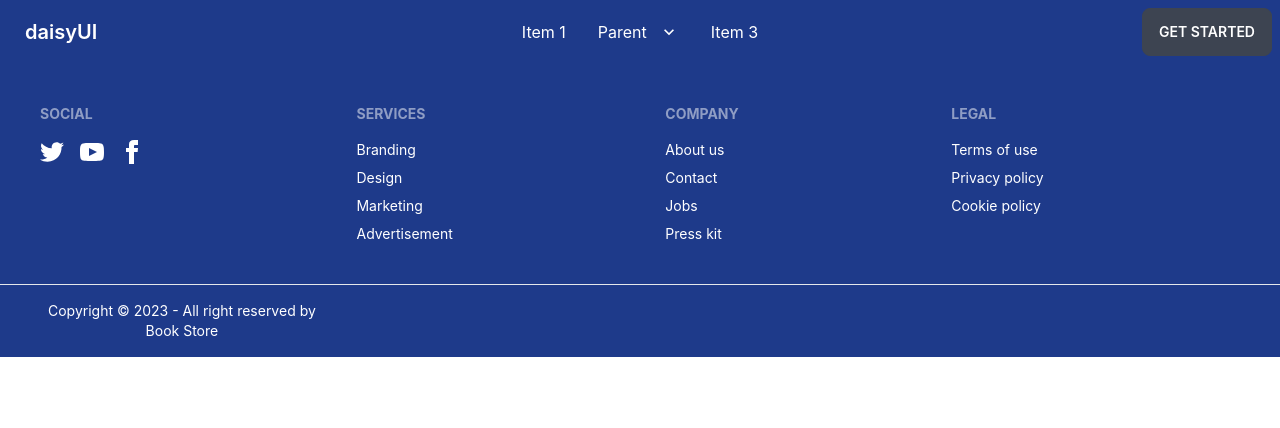
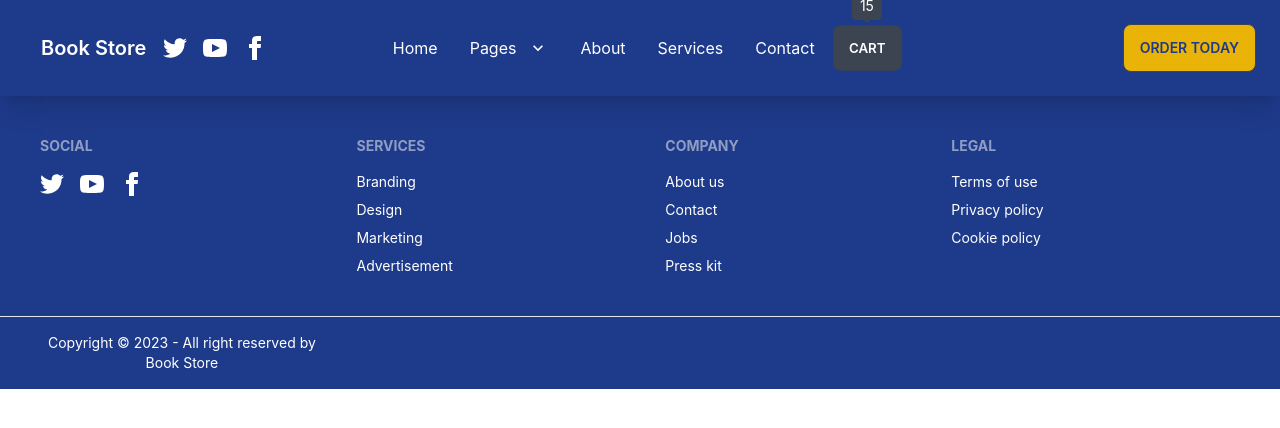
Before and after one commit to imashiqe/book-app, a React (Create React App) app: page / in a window 1280 px wide. Shown: the top 428 px of the page. Built offline with nearby package versions, Linux system fonts and the light colour scheme.

Commit message:
header menu updated

```diff
--- a/package.json
+++ b/package.json
@@ -3,6 +3,9 @@
   "version": "0.1.0",
   "private": true,
   "dependencies": {
+    "@fortawesome/fontawesome-svg-core": "^6.3.0",
+    "@fortawesome/free-regular-svg-icons": "^6.3.0",
+    "@fortawesome/free-solid-svg-icons": "^6.3.0",
     "@testing-library/jest-dom": "^5.16.5",
     "@testing-library/react": "^13.4.0",
     "@testing-library/user-event": "^13.5.0",
--- a/public/index.html
+++ b/public/index.html
@@ -24,7 +24,7 @@
       work correctly both with client-side routing and a non-root public URL.
       Learn how to configure a non-root public URL by running `npm run build`.
     -->
-    <title>React App</title>
+    <title>Book Store</title>
   </head>
   <body>
     <noscript>You need to enable JavaScript to run this app.</noscript>
--- a/src/shared/Header/Header.js
+++ b/src/shared/Header/Header.js
@@ -2,7 +2,7 @@
 
 const Header = () => {
     return (
-        <div className='bg-blue-900'>
+        <div className='bg-blue-900 sticky top-0 z-30 w-full px-2 py-4  sm:px-4 shadow-xl'>
             <div className='container m-auto'>
             <div className="navbar  bg-blue-900  text-white">
   <div className="navbar-start">
@@ -23,16 +23,25 @@
           </ul>
         </li>
         <li><a>Item 3</a></li>
+
+
       </ul>
+
     </div>
-    <a className="btn btn-ghost normal-case text-xl">daisyUI</a>
+    <a className="btn btn-ghost normal-case text-xl">Book Store</a>
+
+    <div className="grid grid-flow-col gap-4">
+      <a><svg xmlns="http://www.w3.org/2000/svg" width="24" height="24" viewBox="0 0 24 24" className="fill-current"><path d="M24 4.557c-.883.392-1.832.656-2.828.775 1.017-.609 1.798-1.574 2.165-2.724-.951.564-2.005.974-3.127 1.195-.897-.957-2.178-1.555-3.594-1.555-3.179 0-5.515 2.966-4.797 6.045-4.091-.205-7.719-2.165-10.148-5.144-1.29 2.213-.669 5.108 1.523 6.574-.806-.026-1.566-.247-2.229-.616-.054 2.281 1.581 4.415 3.949 4.89-.693.188-1.452.232-2.224.084.626 1.956 2.444 3.379 4.6 3.419-2.07 1.623-4.678 2.348-7.29 2.04 2.179 1.397 4.768 2.212 7.548 2.212 9.142 0 14.307-7.721 13.995-14.646.962-.695 1.797-1.562 2.457-2.549z"></path></svg></a>
+      <a><svg xmlns="http://www.w3.org/2000/svg" width="24" height="24" viewBox="0 0 24 24" className="fill-current"><path d="M19.615 3.184c-3.604-.246-11.631-.245-15.23 0-3.897.266-4.356 2.62-4.385 8.816.029 6.185.484 8.549 4.385 8.816 3.6.245 11.626.246 15.23 0 3.897-.266 4.356-2.62 4.385-8.816-.029-6.185-.484-8.549-4.385-8.816zm-10.615 12.816v-8l8 3.993-8 4.007z"></path></svg></a>
+      <a><svg xmlns="http://www.w3.org/2000/svg" width="24" height="24" viewBox="0 0 24 24" className="fill-current"><path d="M9 8h-3v4h3v12h5v-12h3.642l.358-4h-4v-1.667c0-.955.192-1.333 1.115-1.333h2.885v-5h-3.808c-3.596 0-5.192 1.583-5.192 4.615v3.385z"></path></svg></a>
+    </div>
   </div>
   <div className="navbar-center hidden lg:flex">
     <ul className="menu menu-horizontal px-1">
-      <li><a>Item 1</a></li>
+      <li><a>Home</a></li>
       <li tabIndex={0}>
         <a>
-          Parent
+          Pages
           <svg className="fill-current" xmlns="http://www.w3.org/2000/svg" width="20" height="20" viewBox="0 0 24 24"><path d="M7.41,8.58L12,13.17L16.59,8.58L18,10L12,16L6,10L7.41,8.58Z"/></svg>
         </a>
         <ul className="p-2">
@@ -40,11 +49,16 @@
           <li><a>Submenu 2</a></li>
         </ul>
       </li>
-      <li><a>Item 3</a></li>
+      <li><a>About</a></li>
+      <li><a>Services</a></li>
+      <li><a>Contact</a></li>
+      <div className="tooltip tooltip-open tooltip-top" data-tip="15">
+  <button className="btn">Cart</button>
+</div>
     </ul>
   </div>
   <div className="navbar-end">
-    <a className="btn">Get started</a>
+    <a className="btn bg-yellow-500 text-blue-900">Order Today</a>
   </div>
 </div>
             </div>
```
Also changed, not shown: src/shared/Header/Header.css (added, +12 -0 lines), 2 other files (tests, documents, lock files or other folders).
